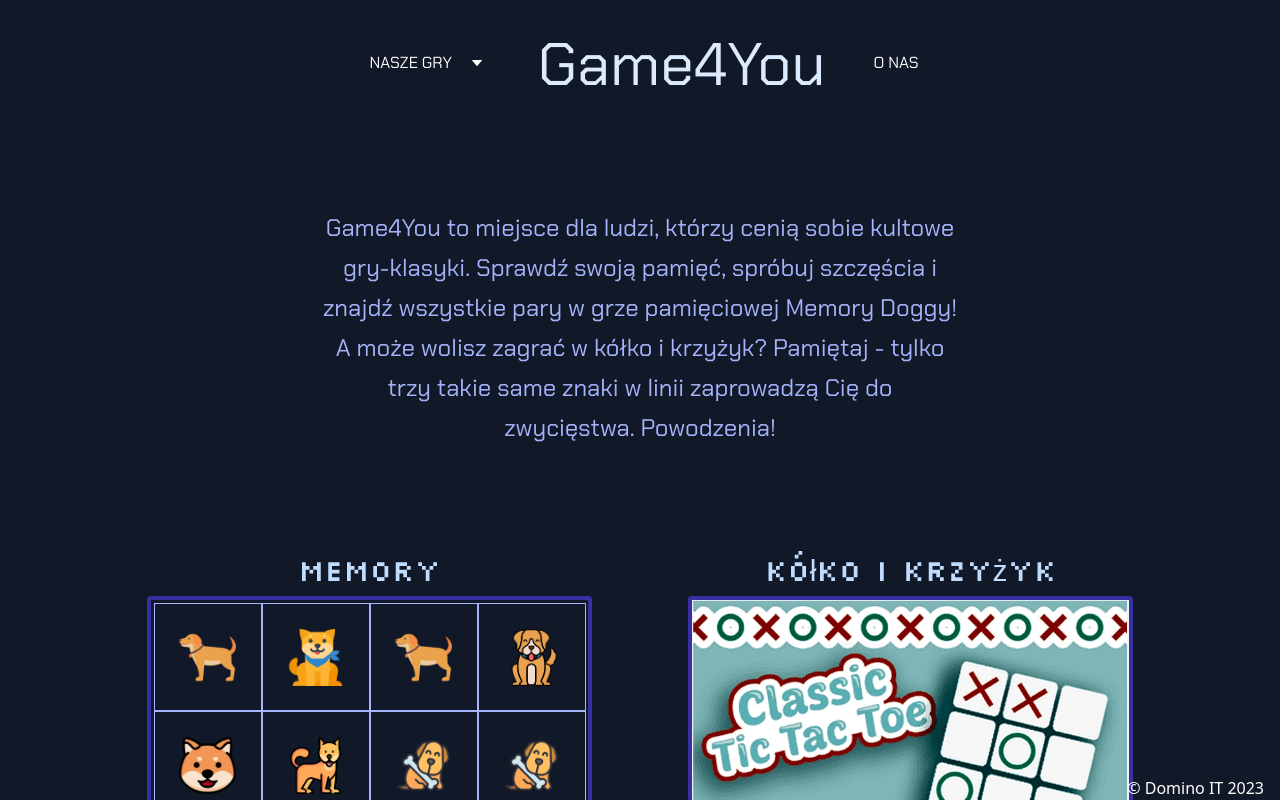
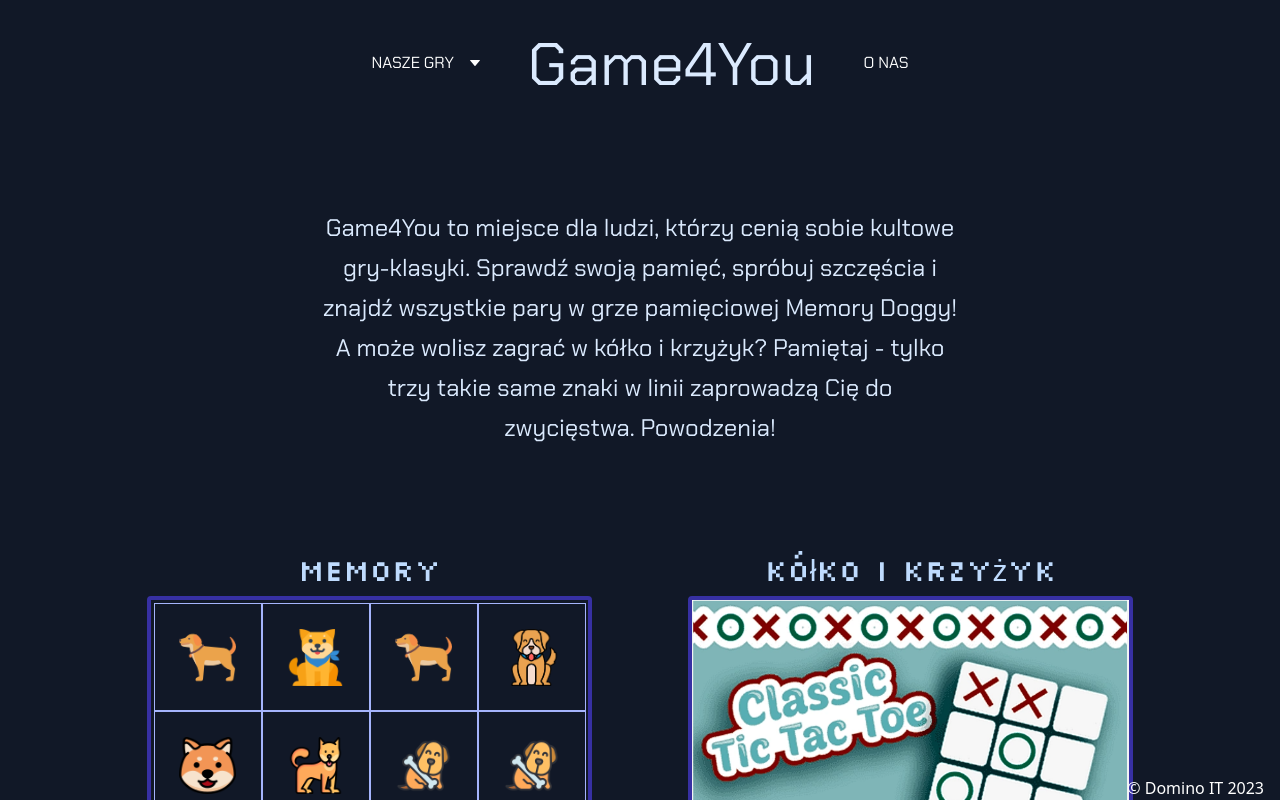
Before and after one commit to DominoxB/Game4You, a Vue app: page / in a window 1280 px wide. Shown: the top 800 px of the page. Built offline with nearby package versions, Linux system fonts and the light colour scheme.

Commit message:
feat: work with style

```diff
--- a/src/components/atoms/Dropdown.vue
+++ b/src/components/atoms/Dropdown.vue
@@ -1,9 +1,9 @@
 <template>
   <div ref="dropdown">
-    <div class="flex p-2 border-b-2 border-solid border-transparent hover:border-b-pink-900"
+    <div class="flex py-2 border-b-2 border-solid border-transparent hover:border-b-pink-900"
       @click="isOpen = !isOpen">
       <span>{{ title }}</span>
-      <svg viewBox="0 0 1030 638" width="10" class="flex ml-5">
+      <svg viewBox="0 0 1030 638" width="10" class="flex ml-4">
         <path d="M1017 68L541 626q-11 12-26 12t-26-12L13 68Q-3 49 6 24.5T39 0h952q24 0 33 24.5t-7 43.5z" fill="#FFF">
         </path>
       </svg>
--- a/src/components/atoms/HomeContent.vue
+++ b/src/components/atoms/HomeContent.vue
@@ -1,6 +1,6 @@
 <template>
   <div class="bg-gray-900 my-auto font-chacra">
-    <div class="text-center mt-20 mx-80 pb-10 text-indigo-300">
+    <div class="text-center mt-20 mx-80 pb-10 text-blue-100">
       <span class="text-2xl leading-10">Game4You to miejsce dla ludzi, którzy cenią sobie kultowe gry-klasyki.
         Sprawdź swoją pamięć, spróbuj szczęścia i znajdź wszystkie pary w grze pamięciowej Memory Doggy! A może wolisz zagrać w kółko i
         krzyżyk? Pamiętaj - tylko trzy takie same znaki w linii zaprowadzą Cię do zwycięstwa. Powodzenia!</span>
```
